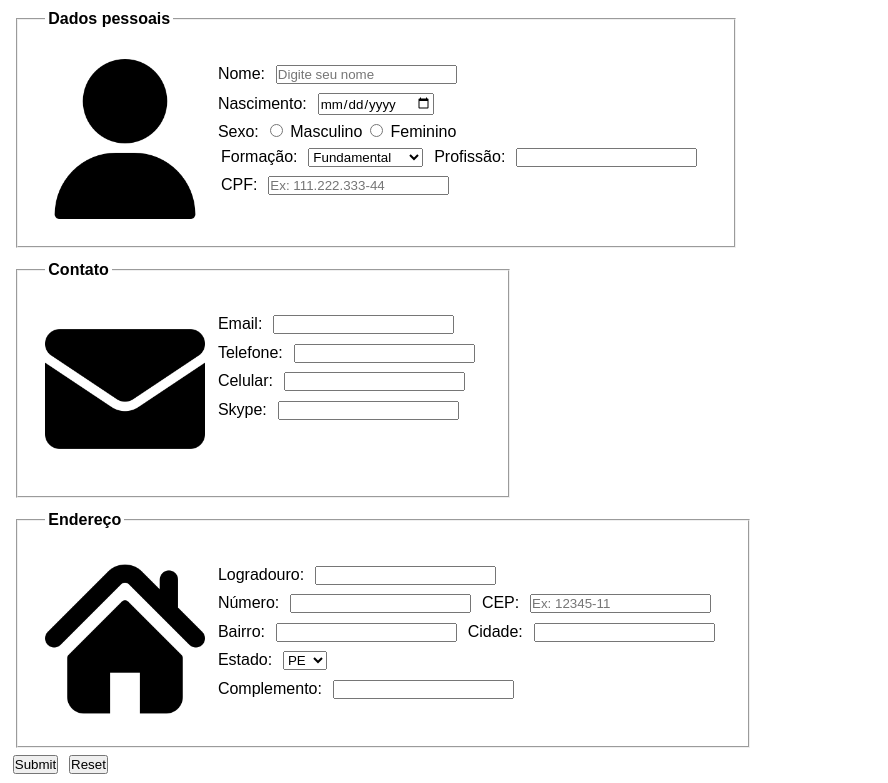
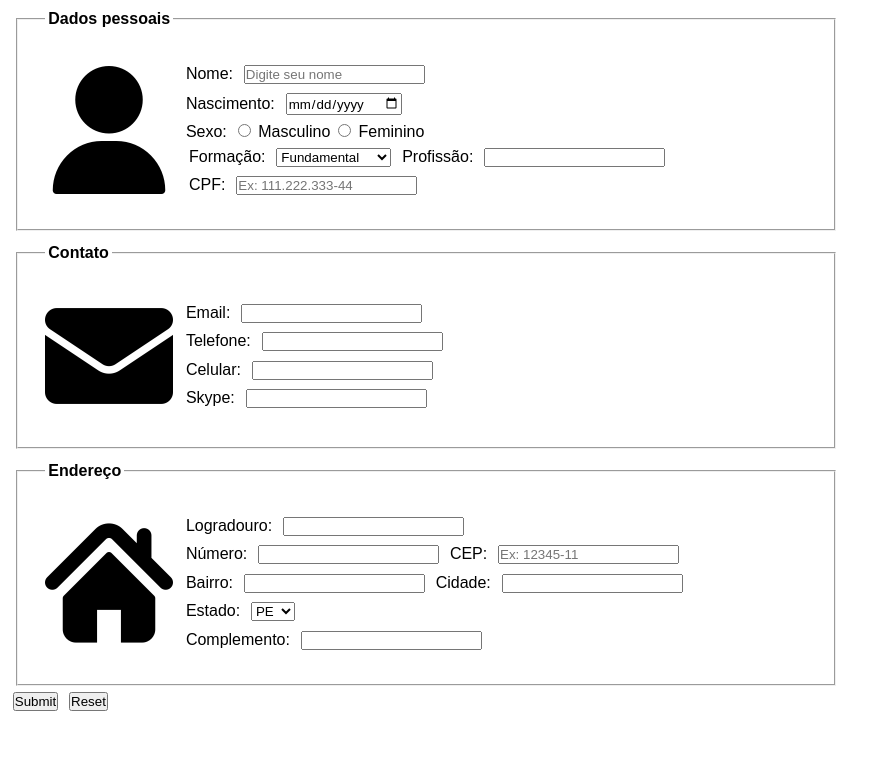
Before and after one commit to bthiago09/ifsertao-atividade03, a plain HTML site: page index.html in a window 1280 px wide. Shown: the part 46-829 px from the top of the page, without its empty margins (0-888 px from the left). After the commit the page ends 800 px from the top, so only its background shows below. Drawn offline with Linux system fonts and the light colour scheme.

Commit message:
segundo commit

```diff
--- a/style.css
+++ b/style.css
@@ -5,12 +5,13 @@
 }
 
 img.icon {
-  height: 10rem;
+  height: 8rem;
 }
 
 fieldset {
   margin-top: 0.8rem;
+  align-items: center;
   display: flex;
-  width: fit-content;
+  width: 48rem;
   padding: 1.5rem;
 }
```
